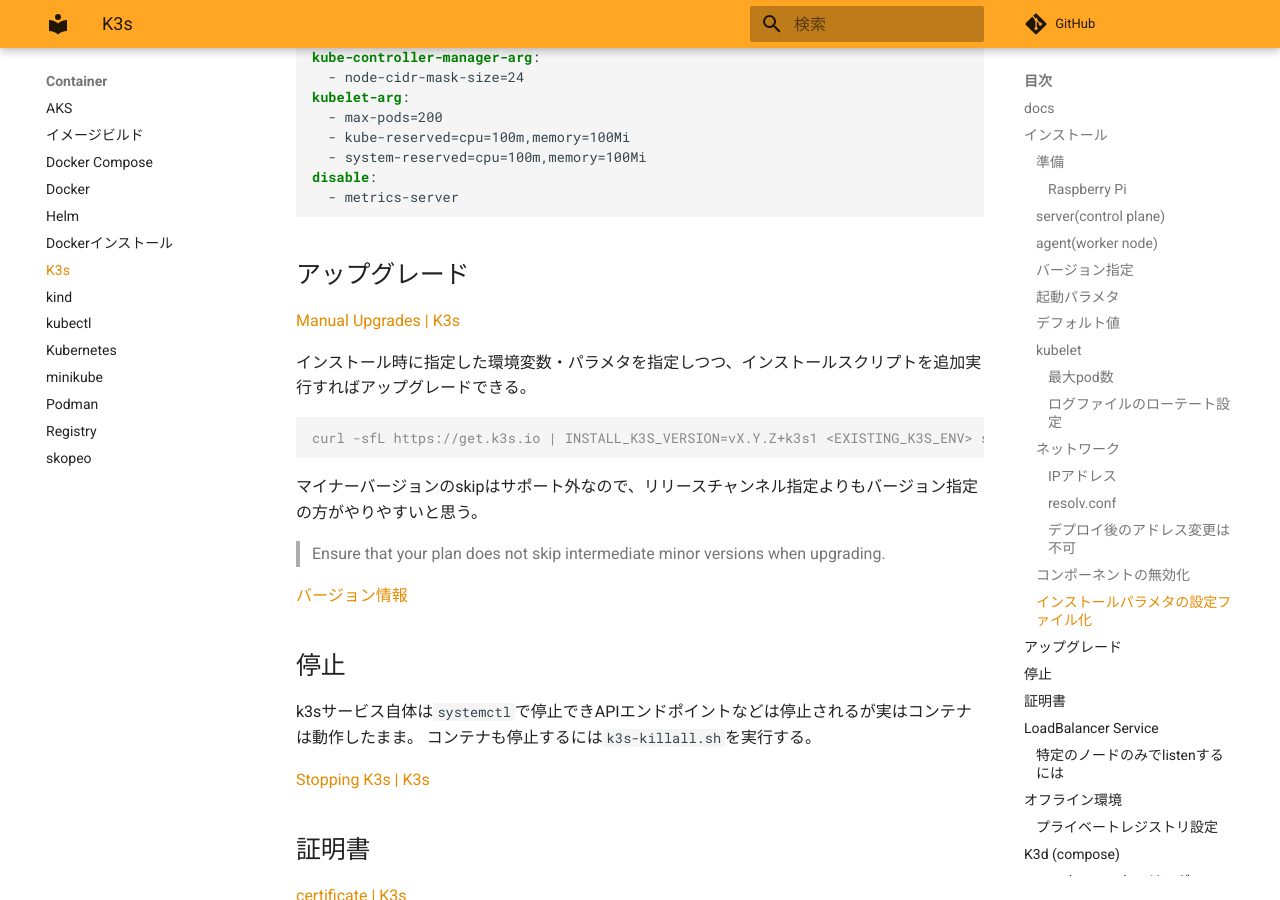
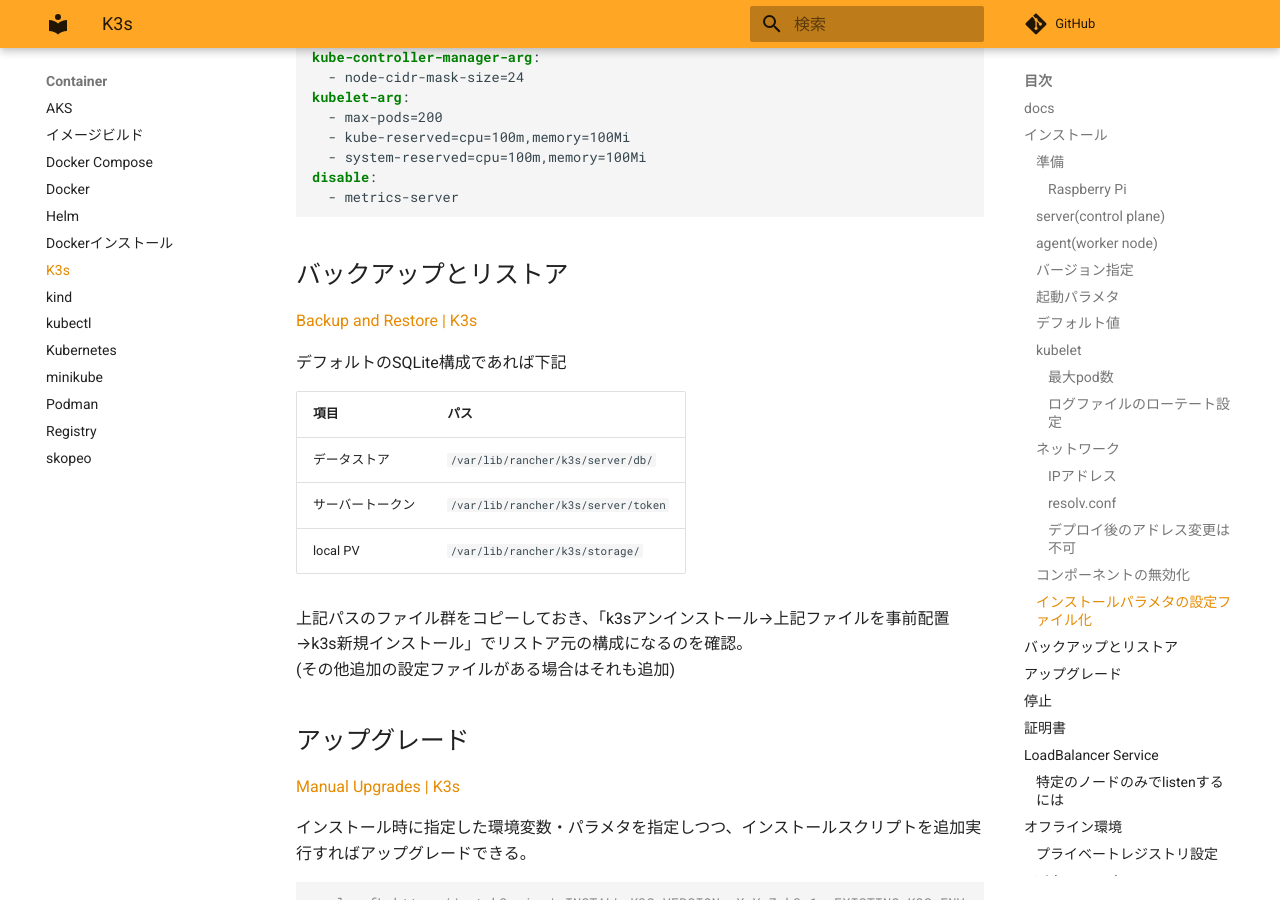
Before and after one commit to zaki-lknr/docs, an MkDocs documentation site: the page built from docs/Container/k3s.md, in a window 1280 px wide and 900 px high, scrolled down 3525 px. Built offline with MkDocs 1.6.1 and Material for MkDocs 9.7.7, drawn with Linux system fonts in a browser that asks for light colours; comment, search, counter and statistics services are not loaded.

Commit message:
add: container/k3s: backup/restore

````diff
--- a/docs/Container/k3s.md
+++ b/docs/Container/k3s.md
@@ -154,6 +154,21 @@ kubelet-arg:
 disable:
   - metrics-server
 ```
+
+## バックアップとリストア
+
+[Backup and Restore | K3s](https://docs.k3s.io/datastore/backup-restore)
+
+デフォルトのSQLite構成であれば下記
+
+| 項目       | パス                                  |
+| -------- | ----------------------------------- |
+| データストア   | `/var/lib/rancher/k3s/server/db/`   |
+| サーバートークン | `/var/lib/rancher/k3s/server/token` |
+| local PV | `/var/lib/rancher/k3s/storage/`     |
+
+上記パスのファイル群をコピーしておき、「k3sアンインストール→上記ファイルを事前配置→k3s新規インストール」でリストア元の構成になるのを確認。
+(その他追加の設定ファイルがある場合はそれも追加)
 
 ## アップグレード
 
````
